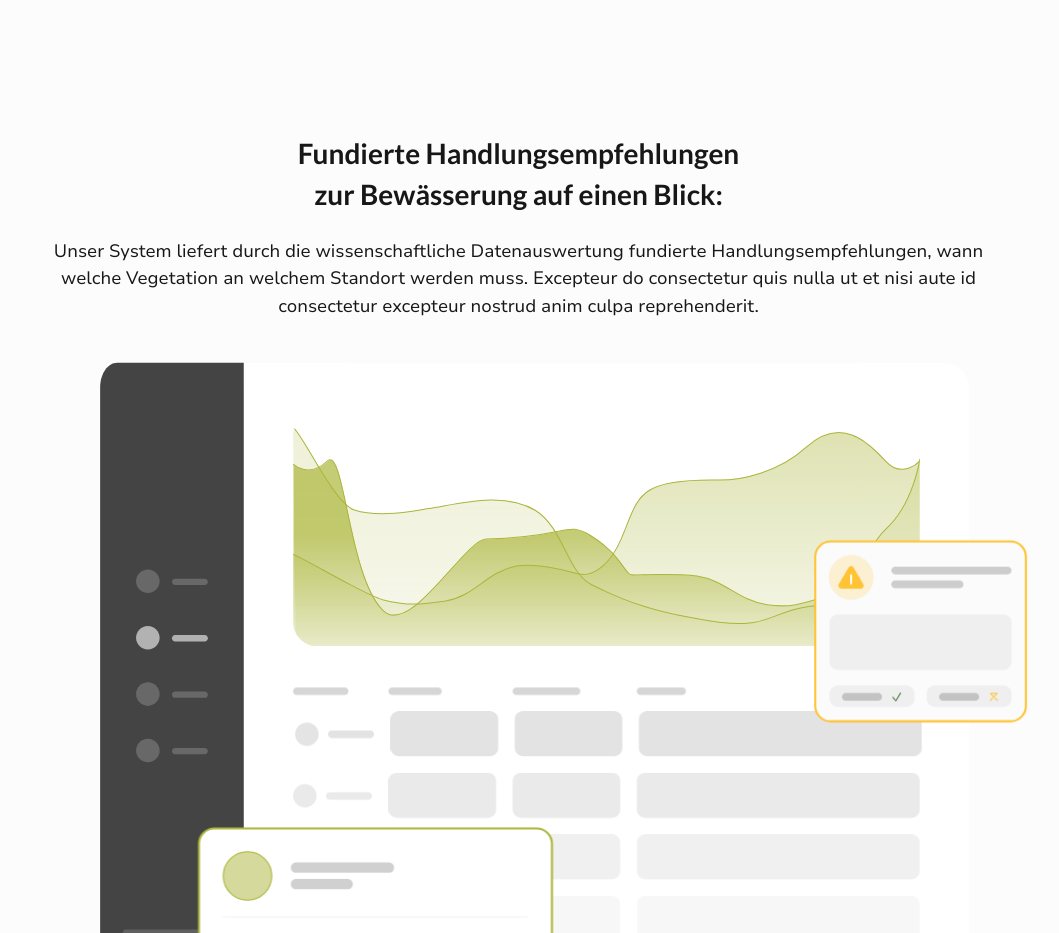
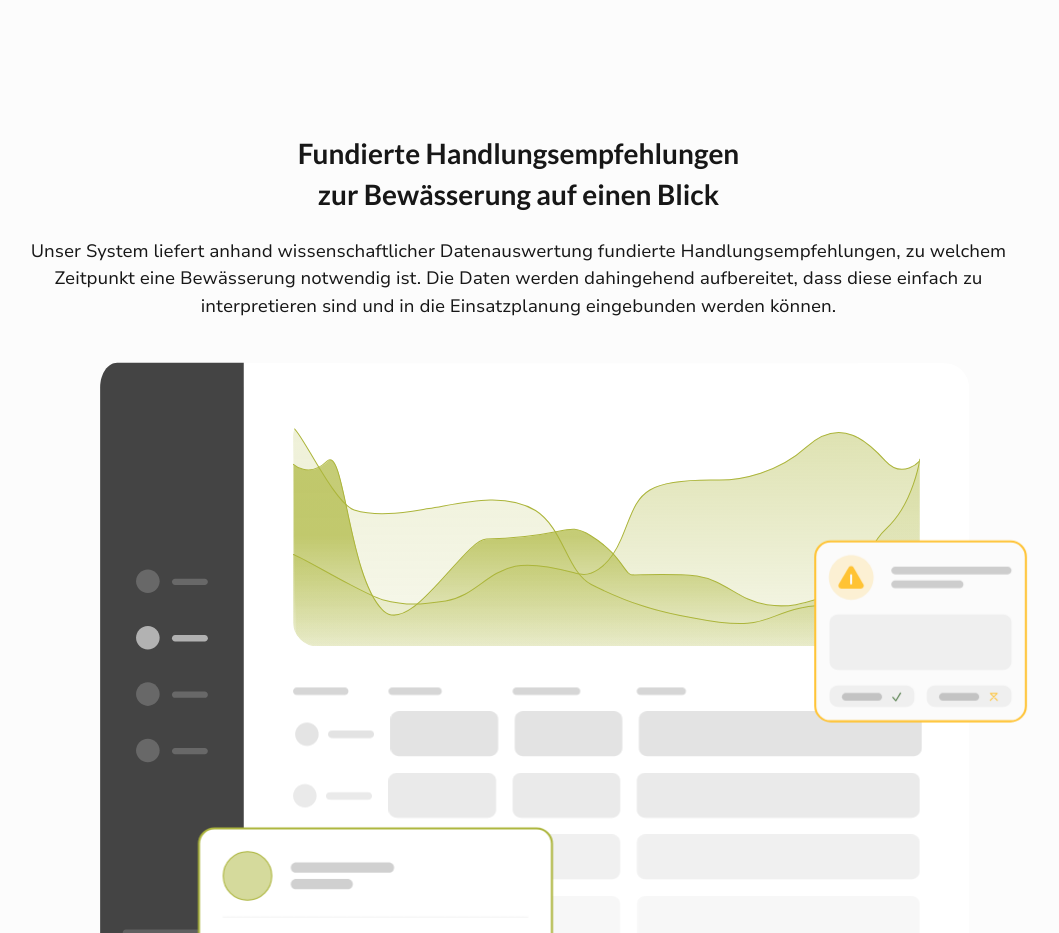
Before and after one commit to green-ecolution/project-website, a React (Vite) app: page /projekt in a window 1280 px wide. Shown: the part 900-1833 px from the top of the page, without its empty margins (114-1173 px from the left). Built offline with nearby package versions, Linux system fonts and the light colour scheme.

Commit message:
Changed Text in DashboardPreview.tsx

```diff
--- a/src/tsx/components/sections/DashboardPreview.tsx
+++ b/src/tsx/components/sections/DashboardPreview.tsx
@@ -1,17 +1,22 @@
 import Lottie from "lottie-react";
-import dashboardAnimation from "../../../json/dashboardAnimation.json"
+import dashboardAnimation from "../../../json/dashboardAnimation.json";
 
 function DashboardPreview() {
     return (
         <section className="my-28 px-4 max-w-208 mx-auto md:px-6 lg:my-36 xl:max-w-screen-lg xl:my-52">
             <article className="mb-8 g:mb-14 md:text-center">
                 <h2 className="font-lato font-bold text-2xl mb-6 lg:text-3xl">
-                Fundierte Handlungsempfehlungen<br/>
-                zur Bewässerung auf einen Blick:
+                    Fundierte Handlungsempfehlungen
+                    <br />
+                    zur Bewässerung auf einen Blick
                 </h2>
                 <p>
-                Unser System liefert durch die wissenschaftliche Datenauswertung fundierte Handlungsempfehlungen, wann welche Vegetation an welchem Standort
-                werden muss. Excepteur do consectetur quis nulla ut et nisi aute id consectetur excepteur nostrud anim culpa reprehenderit.
+                    Unser System liefert anhand wissenschaftlicher
+                    Datenauswertung fundierte Handlungsempfehlungen, zu welchem
+                    Zeitpunkt eine Bewässerung notwendig ist. Die Daten werden
+                    dahingehend aufbereitet, dass diese einfach zu
+                    interpretieren sind und in die Einsatzplanung eingebunden
+                    werden können.
                 </p>
             </article>
 
```
Lines whose indentation alone changed are shown as unchanged.
